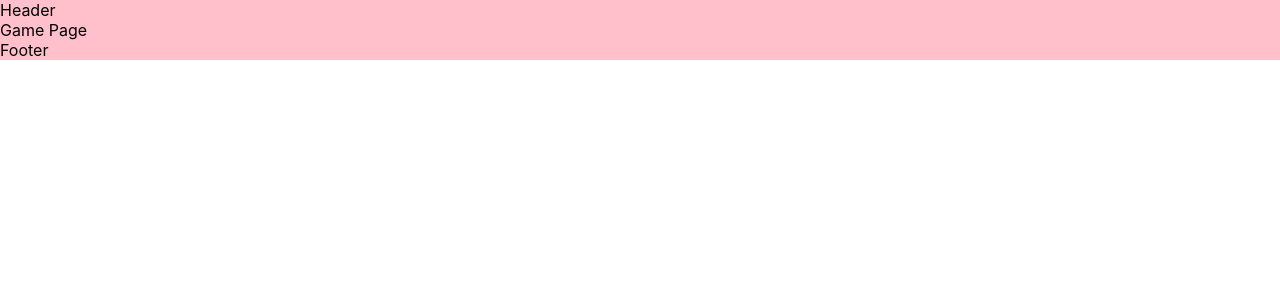
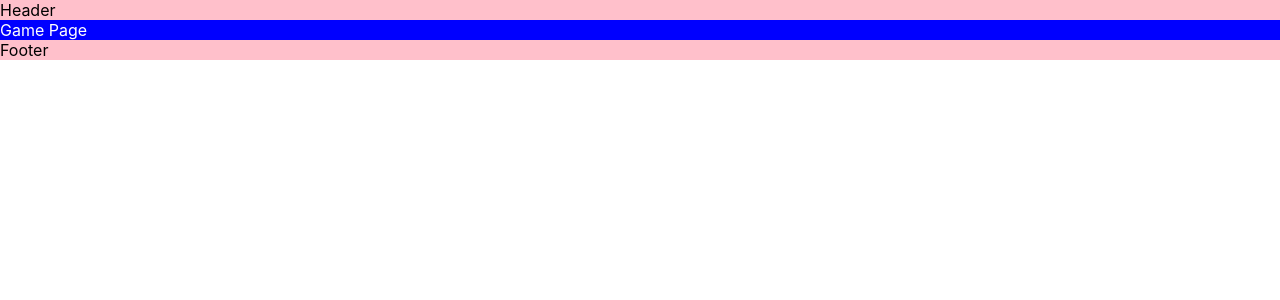
Before and after one commit to MaryAnzh/evolution-ts-bootcamp-2023-Final-Task, a React (Create React App) app: page / in a window 1280 px wide. Shown: the top 300 px of the page. Built offline with nearby package versions, Linux system fonts and the light colour scheme.

Commit message:
feat: add hedder, footer, main components

```diff
--- a/src/components/pages/game/style.ts
+++ b/src/components/pages/game/style.ts
@@ -2,4 +2,6 @@ import styled from "styled-components";
 
 export const GamePageStyle = styled.div`
   width: 100%;
+  background: blue;
+  color: white;
 `;
```
